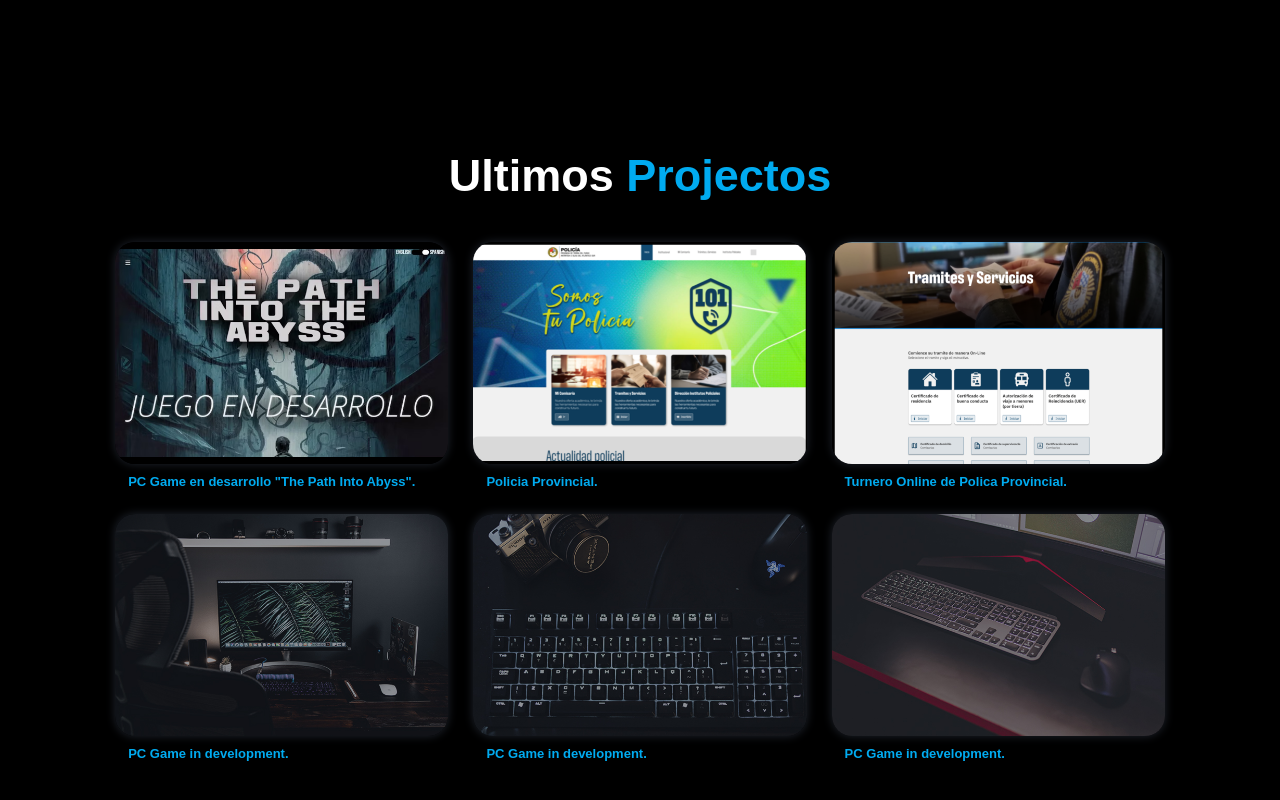
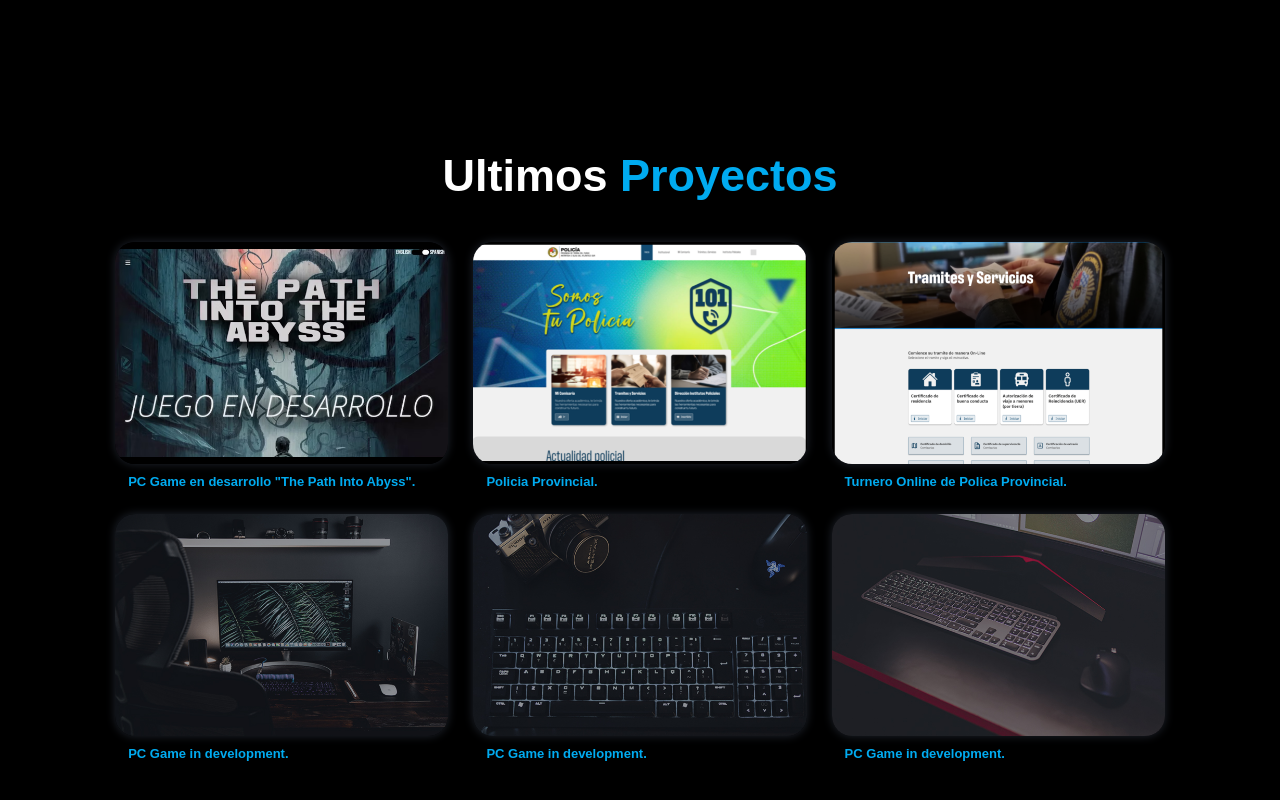
Before and after one commit to ORION-sergy/PortFolio, a plain HTML site: page Es/indexEs.html in a window 1280 px wide. Shown: the part 1550-2350 px from the top of the page. Drawn offline with nearby package versions, Linux system fonts and the light colour scheme.

Commit message:
archivos peackoc para estilos del visual, rutas icon fixed

```diff
--- a/Es/indexEs.html
+++ b/Es/indexEs.html
@@ -5,7 +5,7 @@
     <meta name="viewport" content="width=device-width, initial-scale=1.0">
     <title>Sergio Ramos | PortaFolio</title>
     <link rel="stylesheet" href="../estilos.css">
-    <link rel="shortcut icon" href="images/profilePic-ICON.jpg" type="image/x-icon">
+    <link rel="shortcut icon" href="../images/profilePic-ICON.jpg" type="image/x-icon">
     <link href='https://unpkg.com/boxicons@2.1.4/css/boxicons.min.css' rel='stylesheet'>
     <script src="https://kit.fontawesome.com/b929cb1411.js" crossorigin="anonymous"></script>
 </head>
@@ -92,7 +92,7 @@
     </section>
     <!-- Port -->
     <section class="portfolio" id="portfolio">
-        <h2 class="heading">Ultimos <span>Projectos</span></h2>
+        <h2 class="heading">Ultimos <span>Proyectos</span></h2>
         <div class="portfolio-container">
             <a href="https://thepathintoabysscom.netlify.app/" target="_blank">
                 <div class="portfolio-box">
```
